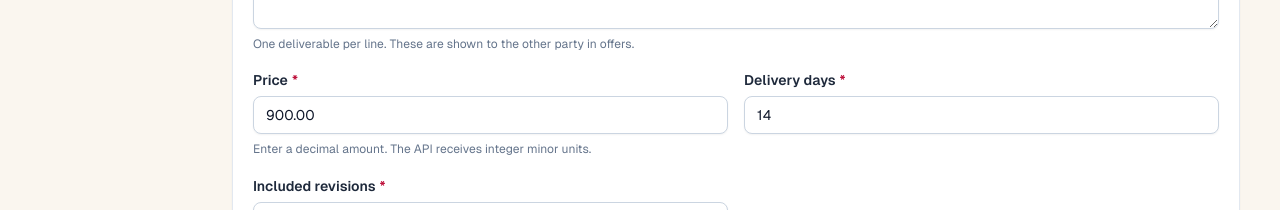
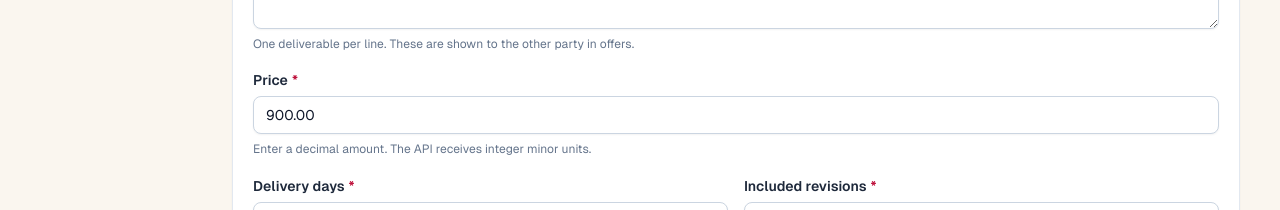
Before and after one commit to ahmed-paypal-hackathon-2026/Payagent, a Next.js app in the folder apps/web/: page /intake in a window 1280 px wide. Shown: the part 961-1171 px from the top of the page. Built offline with nearby package versions, Linux system fonts and the light colour scheme; no server answers.

Commit message:
fix(web): improve price field layout

```diff
--- a/apps/web/src/components/forms/TermsFields.tsx
+++ b/apps/web/src/components/forms/TermsFields.tsx
@@ -60,8 +60,9 @@ export function TermsFields({
         hint="Enter a decimal amount. The API receives integer minor units."
         error={errors.price}
         required
+        className="sm:col-span-2"
       >
-        <div className="flex gap-2">
+        <div className="flex min-w-0 flex-col gap-2 sm:flex-row">
           <Input
             id={`${idPrefix}-price`}
             inputMode="decimal"
@@ -70,19 +71,22 @@ export function TermsFields({
             disabled={disabled}
             aria-invalid={Boolean(errors.price)}
             placeholder="900.00"
+            className="min-w-[12rem] flex-1 sm:min-w-0"
           />
           {showCurrency ? (
+            <div className="w-full shrink-0 sm:w-28">
               <Select
                 aria-label="Currency"
                 value={draft.currency}
                 onChange={(event) => set({ currency: event.target.value })}
                 disabled={disabled}
-              className="w-24 shrink-0"
+                className="w-full"
               >
                 <option value="USD">USD</option>
                 <option value="EUR">EUR</option>
                 <option value="GBP">GBP</option>
               </Select>
+            </div>
           ) : null}
         </div>
       </Field>
```
Lines whose indentation alone changed are shown as unchanged.
